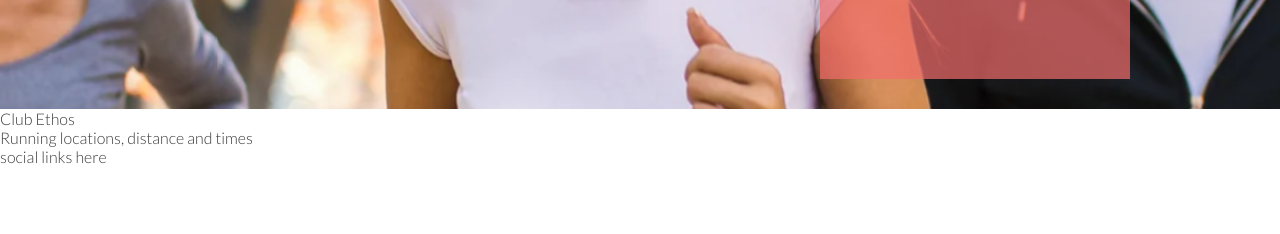
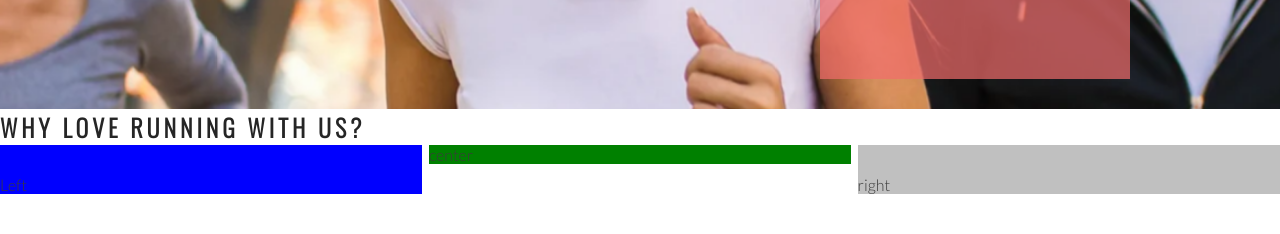
Before and after one commit to CamillaTH/love-running, a plain HTML site: page index.html in a window 1280 px wide. Shown: the part 566-800 px from the top of the page. Drawn offline with nearby package versions, Linux system fonts and the light colour scheme.

Commit message:
Add club ethos main structure

```diff
--- a/assets/css/style.css
+++ b/assets/css/style.css
@@ -24,6 +24,7 @@ h1, h2 {
 #logo {
     float: left;
     font-size: 280%;
+    margin-left: 30px;
 }
 
 /* navigation links */
@@ -110,3 +111,29 @@ h1, h2 {
 
     position: absolute;
 }
+
+/*club ethos */
+
+#club-ethos {
+    height: 600px;
+}
+
+#left-about {
+    padding-top: 30px;
+    width: 33%;
+    float: left;
+    background-color: blue;
+}
+
+#right-about {
+    padding-top: 30px;
+    width: 33%;
+    float: right;
+    background-color: silver;
+}
+
+#center-about {
+    width: 33%;
+    margin: 0 auto;
+    background-color: green;
+}
--- a/index.html
+++ b/index.html
@@ -36,8 +36,11 @@
             <h3>Dublin Docklands & Phoenix park</h3>
         </div>
     </section>
-    <section>
-        Club Ethos
+    <section id="club-ethos">
+        <h1> Why Love Running With Us?</h1>
+        <div id="left-about">Left</div>
+        <div id="right-about">right</div>
+        <div id="center-about">center</div>
     </section>
     <section>
         Running locations, distance and times
```
